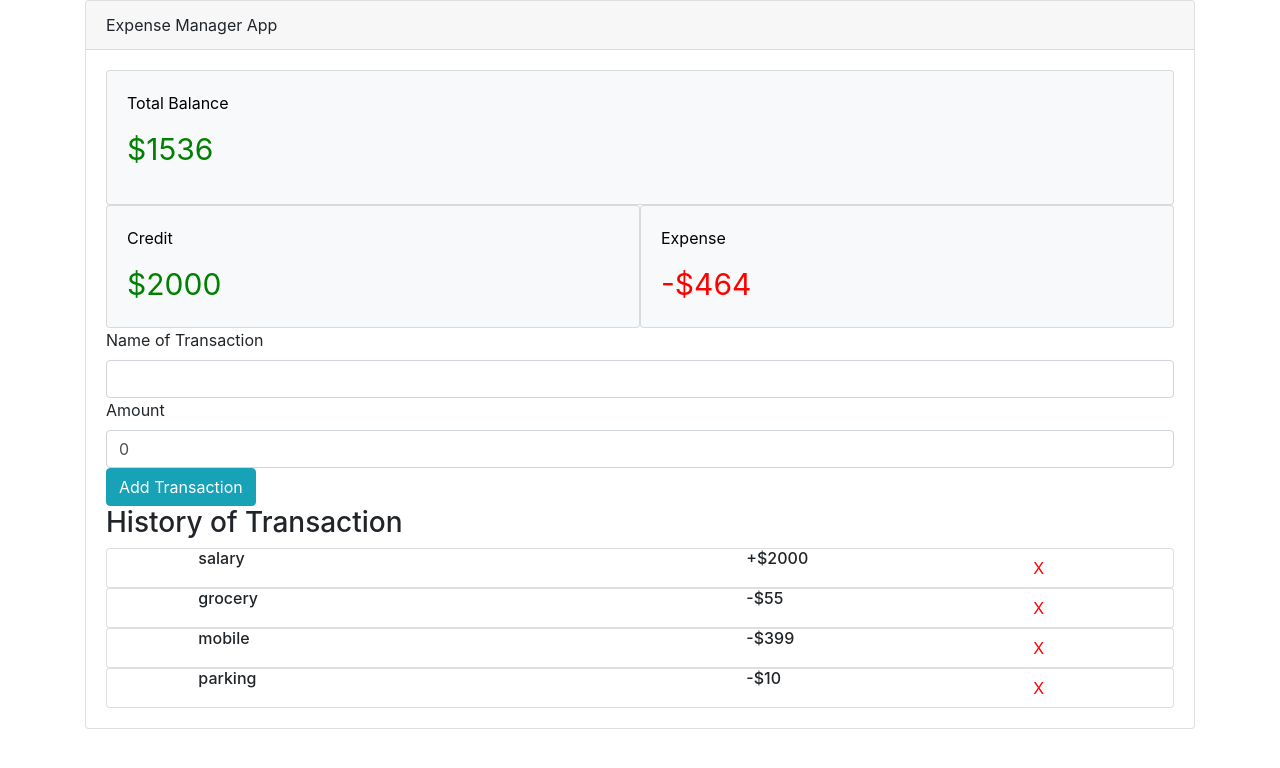
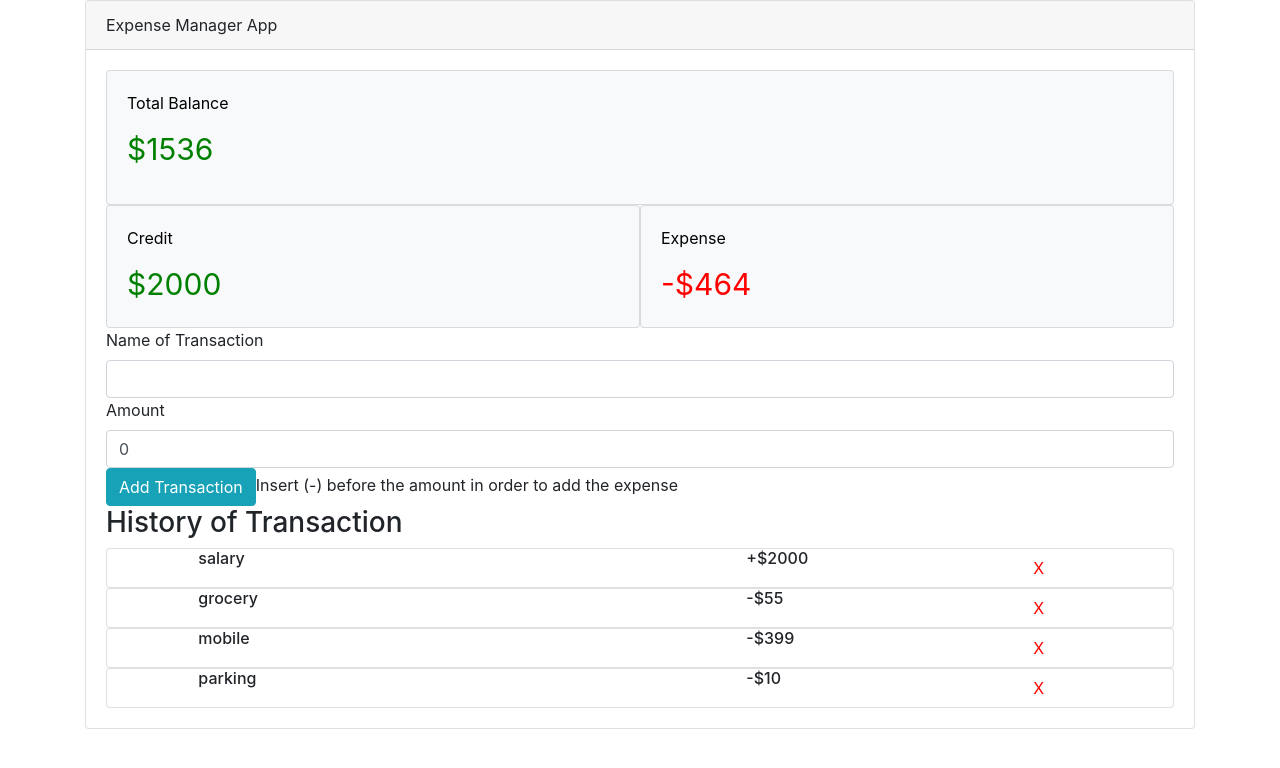
Before and after one commit to HunainAnis/ExpenseManager, a React (Create React App) app: page / in a window 1280 px wide. Shown: the top 768 px of the page. Built offline with nearby package versions, Linux system fonts and the light colour scheme.

Commit message:
added Instructions in the add Transaction!

```diff
--- a/src/components/inputForm.js
+++ b/src/components/inputForm.js
@@ -31,6 +31,7 @@ export const InputForm = () => {
                 <Row>
                     <Col>
                             <Button onClick={()=>controlNewTransaction()} color='info'>Add Transaction</Button>
+                            Insert (-) before the amount in order to add the expense
                     </Col>
                 </Row>
             </Form>
```
